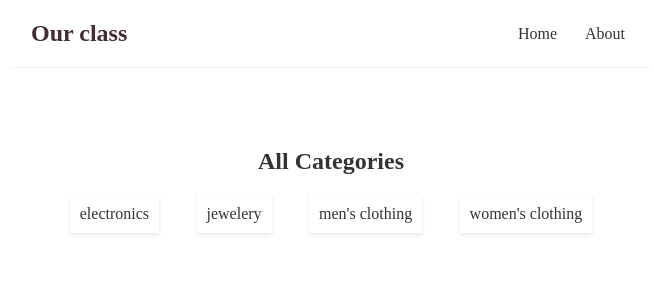
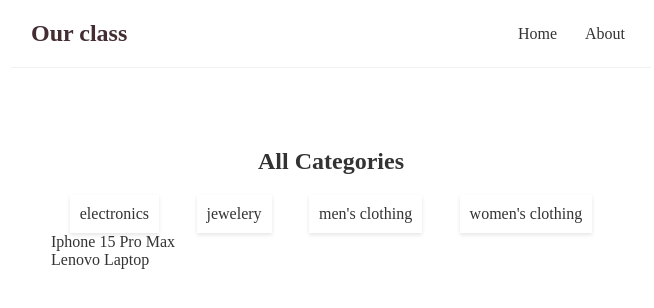
Before and after one commit to sameera474/vite-project, a React (Vite) app: page / in a window 1280 px wide. Both pictures are taken after a click on the element "electronics". Shown: the top 308 px of the page, without its empty margins (309-963 px from the left). Built offline with nearby package versions, Linux system fonts and the light colour scheme.

Commit message:
Add UseState

```diff
--- a/src/components/CategoryList.jsx
+++ b/src/components/CategoryList.jsx
@@ -11,7 +11,7 @@ export const CategoryList = ({ categories, title, onSelectCategory }) => {
           <div
             className="category"
             key={item.id}
-            onClick={() => onSelectCategory()}
+            onClick={() => onSelectCategory(item.id)}
           >
             <p>{item.name}</p>
           </div>
--- a/src/components/Home.jsx
+++ b/src/components/Home.jsx
@@ -26,13 +26,20 @@ export const Home = () => {
   //   { id: 3, name: "Child" },
   //   { id: 4, name: "Caps" },
   // ];
+
+  const [selectedProducts, setSelectedProducts] = useState([]);
+
   const onSelectCategory = (clickedCategoryId) => {
-    console.log(products);
+    // console.log(products);
     const filteredProducts = products.filter(
       (product) => product.categoryId === clickedCategoryId
     );
-    console.log(filteredProducts);
+    // console.log(filteredProducts);
+    setSelectedProducts(filteredProducts);
   };
+
+  // console.log(selectedProducts);
+
   return (
     <div className="home">
       <div>
@@ -41,6 +48,9 @@ export const Home = () => {
           title="All Categories"
           onSelectCategory={onSelectCategory}
         />
+        {selectedProducts.map((product) => (
+          <div key={product.id}>{product.name}</div>
+        ))}
       </div>
       {/* <div>
         <CategoryList
```
